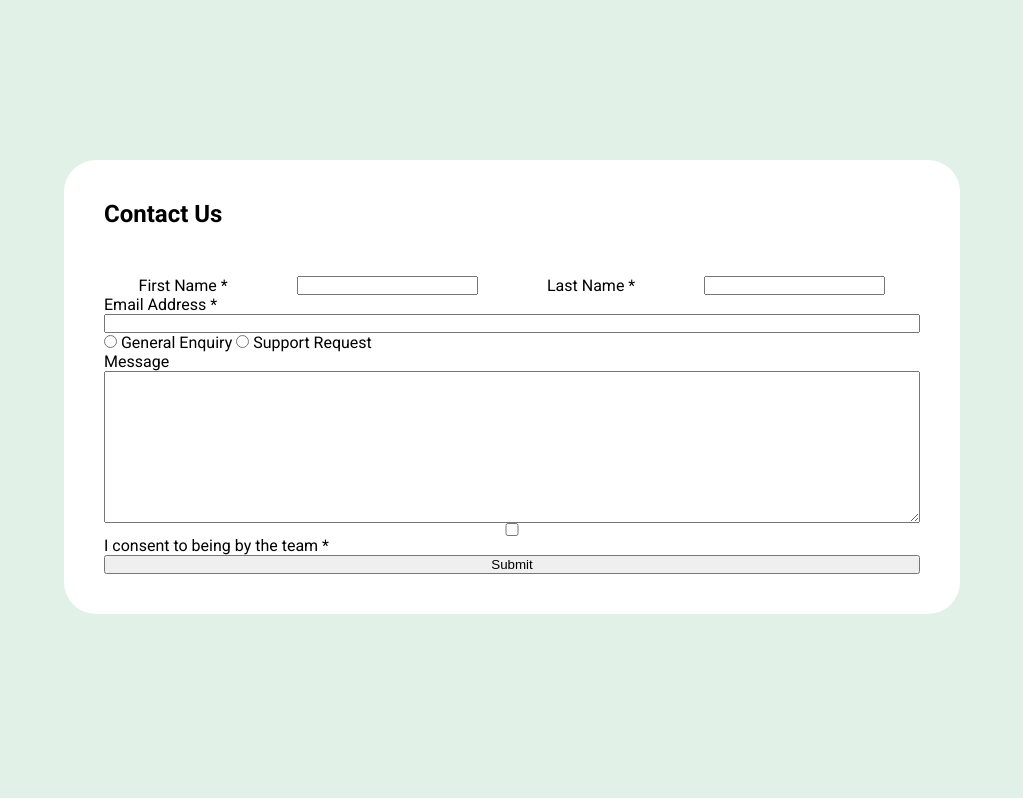
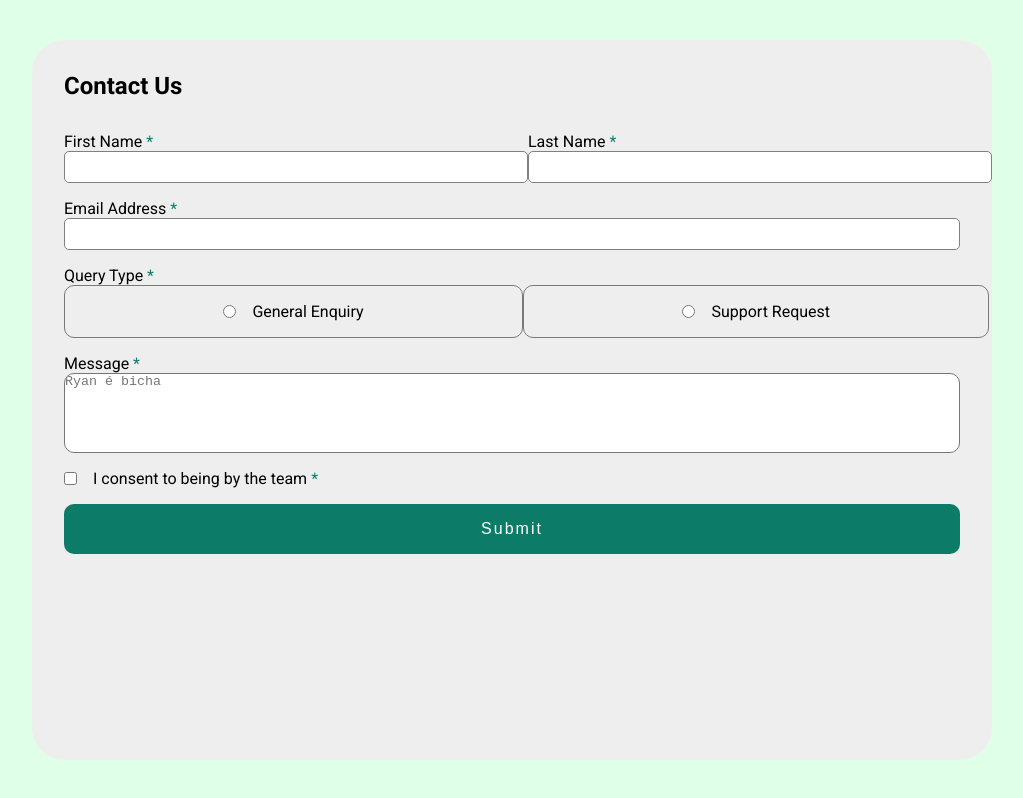
Before and after one commit to ArthurSamico/Nivelamento, a plain HTML site: page index.html in a window 1280 px wide. Shown: the whole page, without its empty margins (128-1151 px from the left). Drawn offline with Linux system fonts and the light colour scheme.

Commit message:
finalizado o css e versão final do projeto

```diff
--- a/index.css
+++ b/index.css
@@ -5,30 +5,33 @@
 }
 
 html{
-    background-color: #E2F1E7;
+    background-color: #dfffe9;
 }
 
 .main-class{
     align-items: center;
     display: flex;
+    height: 100vh;
+
 }
 
 .main-content{
     display: flex;
     flex-direction: column;
-    padding: 40px;
-    width: 70%;
+    padding: 2rem;
+    width: 75%;
+    height: 90%;
     margin: 0 auto;
-    margin-top: 10rem;
     border-radius: 2rem;
+    gap: 1rem;
 
-    background-color: white;
+    background-color: rgb(238, 238, 238);
 
     font-family: "Roboto", sans-serif;
 }
 
 .main-title{
-    padding-bottom: 3rem;
+    padding-bottom: 1rem;
 
 
     font-family: "Roboto", sans-serif;
@@ -38,5 +41,122 @@ html{
 
 .name-input-div{
     display: flex;
-    justify-content: space-around;
+    justify-content: space-between;
 }
+
+.name-wrap{
+    display: flex;
+    flex-direction: column;
+}
+
+.name-wrap label{
+    cursor: auto;
+}
+
+.input-name{
+    width: 29rem;
+    border: 1px solid gray;
+    border-radius: 5px;
+    height: 2rem;
+}
+
+.email-wrap{
+    display: flex;
+    flex-direction: column;
+}
+
+.email-wrap label{
+    cursor: auto;
+}
+
+.input-email{
+    border: 1px solid gray;
+    border-radius: 5px;
+    height: 2rem;
+}
+
+.query-wrap{
+    display: flex;
+    justify-content: space-between;
+    margin: 0 auto;
+}
+
+.query-wrap label{
+    cursor: auto;
+}
+
+.query-item{
+    display: flex;
+    flex-direction: row;
+    gap: 1rem;
+    border: 1px solid #797979;
+    padding: 1rem 9.9rem;
+    border-radius: 10px;
+
+    text-wrap: nowrap;
+}
+
+.query-item input, label{
+    cursor: pointer;
+}
+
+.checkbox-wrap{
+    display: flex;
+    gap: 1rem;
+}
+
+.txt-wrap{
+    display: flex;
+    flex-direction: column;
+}
+
+.txt-wrap label{
+    cursor: auto;
+}
+
+.txt-wrap textarea{
+    resize: none;
+
+    border-radius: 10px;
+    height: 5rem;
+}
+
+.submit-btn{
+    border: none;
+    background-color: #0C7C69;
+    color: white;
+    padding: 1rem;
+    border-radius: 10px;
+
+    font-size: 1rem;
+    letter-spacing: 2px;
+
+    cursor: pointer;
+    transition: .2s;
+}
+
+.submit-btn:hover{
+    transform: scale(103%);
+    transition: .2s;
+}
+
+.required-tag{
+    color: #0C7C69;
+}
+
+@media screen and (max-width: 768px){
+    .main-class{
+        display: block;
+        height: 100vh;
+    }
+
+    .main-content{
+        display: block;
+        width: 90%;
+        margin: auto;
+    }
+
+    .name-wrap{
+        display: block;
+    }
+}
--- a/index.html
+++ b/index.html
@@ -23,27 +23,47 @@
             <h2 class="main-title">Contact Us</h2>
 
             <div class="name-input-div">
-                <label for="first-name">First Name *</label>
-                <input type="text" class="input-first__name" required>
+                <div class="name-wrap">
+                <label for="first-name">First Name <span class="required-tag">*</span></label>
+                <input type="text" class="input-name" required>
+                </div>
 
-                <label for="last-name">Last Name *</label>
-                <input type="text" class="input-last__name" required>
+                <div class="name-wrap">
+                    <label for="last-name">Last Name <span class="required-tag">*</span></label>
+                    <input type="text" class="input-name" required>
+                </div>
             </div>
 
-            <label for="email">Email Address *</label>
-            <input type="text" class="input-email" required>
+            <div class="email-wrap">
+                <label for="email">Email Address <span class="required-tag">*</span></label>
+                <input type="text" class="input-email" required>
+            </div>
 
             <div>
-                <input type="radio" name="query-tipe"> General Enquiry </input>
-                <input type="radio" name="query-tipe"> Support Request </input>
+                <label>Query Type <span class="required-tag">*</span></label>
+                <div class="query-wrap">
+                    <div class="query-item">
+                        <input type="radio" name="query-item" id="query-general" required/>
+                        <label for="query-general">General Enquiry</label>
+                    </div>
+                    <div class="query-item">
+                        <input type="radio" name="query-item" id="query-support"/>
+                        <label for="query-support">Support Request</label>
+                    </div>
+                </div>
             </div>
 
-            <label for="message">Message</label>
-            <textarea name="message" cols="30" rows="10"></textarea>
+            <div class="txt-wrap">
+                <label for="message">Message <span class="required-tag">*</span></label>
+                <textarea name="message" cols="30" rows="10" required placeholder="Ryan é bicha"></textarea>
+            </div>
 
-            <input type="checkbox" name="checkbox">I consent to being by the team *</input>
+            <div class="checkbox-wrap">
+                <input type="checkbox" name="checkbox" id="checkbox" required></input>
+                <label for="checkbox">I consent to being by the team <span class="required-tag">*</span></label>
+            </div>
 
-            <button>Submit</button>
+            <button class="submit-btn">Submit</button>
         </form>
     </main>
 </body>
```
